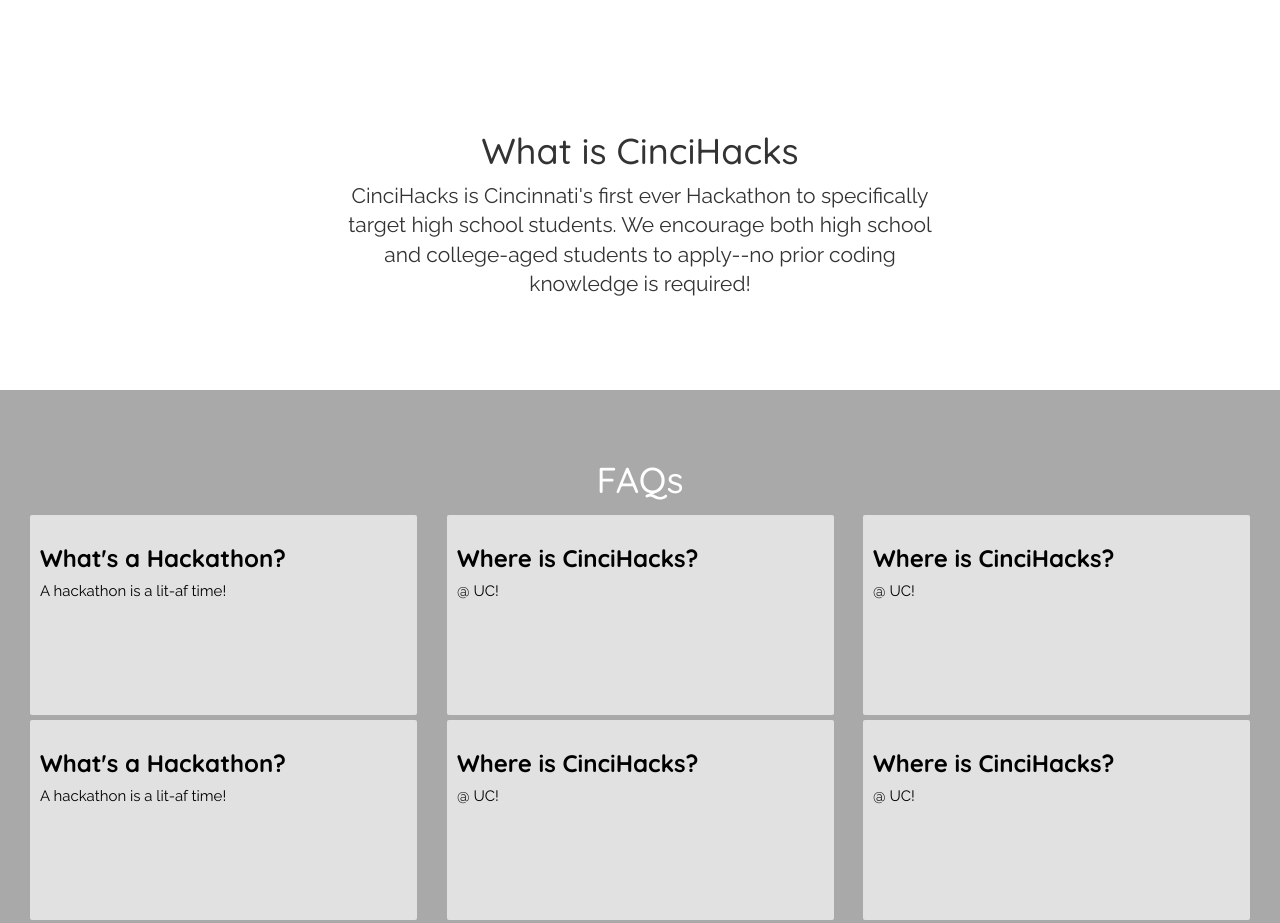
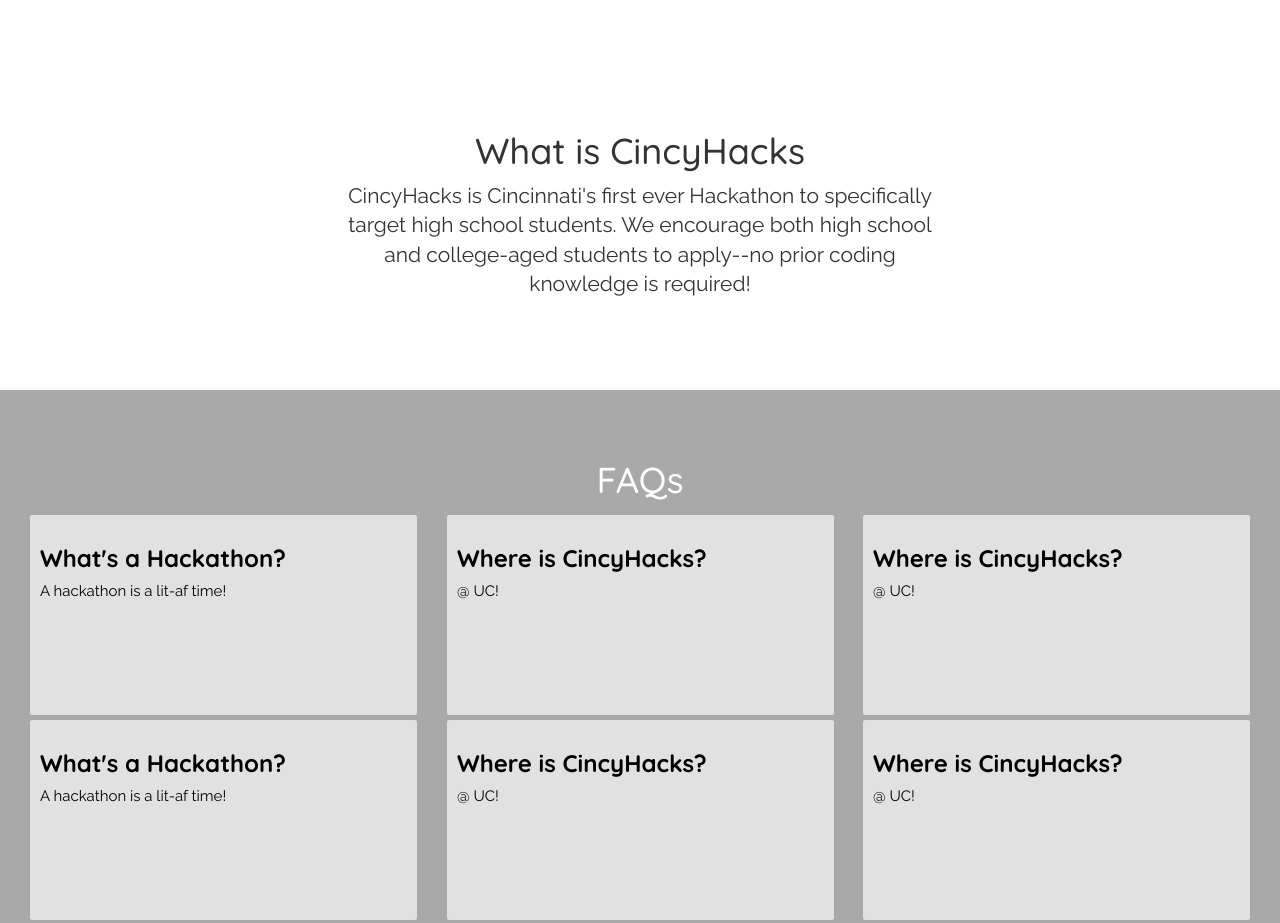
Before and after one commit to Mason-Development/cincihacks-2017, a plain HTML site: page index.html in a window 1280 px wide. Shown: the part 840-1763 px from the top of the page. Drawn offline with nearby package versions, Linux system fonts and the light colour scheme.

Commit message:
CinciHacks -> CincyHacks

```diff
--- a/index.html
+++ b/index.html
@@ -5,7 +5,7 @@
   <meta http-equiv="X-UA-Compatible" content="IE=edge">
   <meta name="viewport" content="width=device-width, initial-scale=1">
   <link href="/assets/css/main.css" rel="stylesheet">
-  <title>CinciHacks 2017</title>
+  <title>CincyHacks 2017</title>
 </head>
 <body data-spy="scroll" data-target=".navbar" data-offset="150">
   <nav class="navbar navbar-default navbar-fixed-top">
@@ -17,7 +17,7 @@
           <span class="icon-bar"></span>
           <span class="icon-bar"></span>
         </button>
-        <a class="navbar-brand active" href="#">CinciHacks</a>
+        <a class="navbar-brand active" href="#">CincyHacks</a>
       </div>
       <div id="navbar" class="collapse navbar-collapse">
         <ul class="nav navbar-nav navbar-right">
@@ -32,7 +32,7 @@
 
   <div class="jumbotron flex" id="cinci">
     <div class="container">
-      <h1>CinciHacks</h1>
+      <h1>CincyHacks</h1>
       <p><em>Fall/Winter 2017 or Spring 2018 (idek)</em></p>
       <p>Cincinnati's first-ever High School Hackathon</p>
       <a class="button hvr-grow" href="https://my.mlh.io/oauth/authorize?client_id=d45b49b64bb0e8ba12f55574e45068a082f76191ad98bc16843534049c42a579&redirect_uri=https%3A%2F%2Fnew.daltoncraven.tech%2Fthanks.html&response_type=token" role="button">Register Now!</a>
@@ -42,8 +42,8 @@
   <div class="container-fluid text-justify">
     <div id="about" class="flex">
       <div class="col-md-6">
-        <h1 class="text-center">What is CinciHacks</h1>
-        <p class="lead">CinciHacks is Cincinnati's first ever Hackathon to specifically target high school students. We encourage both high school and college-aged students to apply--no prior coding knowledge is required!</p>
+        <h1 class="text-center">What is CincyHacks</h1>
+        <p class="lead">CincyHacks is Cincinnati's first ever Hackathon to specifically target high school students. We encourage both high school and college-aged students to apply--no prior coding knowledge is required!</p>
       </div>
     </div>
     <div id="faq">
@@ -57,13 +57,13 @@
         </div>
         <div class="col-xs-12 col-md-4">
           <div class="box hvr-underline-from-left">
-            <h3>Where is CinciHacks?</h3>
+            <h3>Where is CincyHacks?</h3>
             <p>@ UC!</p>
           </div>
         </div>
         <div class="col-xs-12 col-md-4">
           <div class="box hvr-underline-from-left">
-            <h3>Where is CinciHacks?</h3>
+            <h3>Where is CincyHacks?</h3>
             <p>@ UC!</p>
           </div>
         </div>
@@ -77,13 +77,13 @@
         </div>
         <div class="col-xs-12 col-md-4">
           <div class="box hvr-underline-from-left">
-            <h3>Where is CinciHacks?</h3>
+            <h3>Where is CincyHacks?</h3>
             <p>@ UC!</p>
           </div>
         </div>
         <div class="col-xs-12 col-md-4">
           <div class="box hvr-underline-from-left">
-            <h3>Where is CinciHacks?</h3>
+            <h3>Where is CincyHacks?</h3>
             <p>@ UC!</p>
           </div>
         </div>
@@ -97,7 +97,7 @@
   <div id="register" class="text-center">
     <div class="col-xs-12 col-sm-6 col-sm-offset-3">
       <h1 class="text-center">About Us</h1>
-      <p>CinciHacks is run by members of <a href="http://masonhackclub.tech">Mason Hack Club</a>
+      <p>CincyHacks is run by members of <a href="http://masonhackclub.tech">Mason Hack Club</a>
         <div class="row">
           <div class="col-xs-12 col-sm-3">
             <img class="img-circle img-responsive" src="/assets/images/staff/dalton-craven.jpg">
```
Also changed, not shown: 1 other file.
